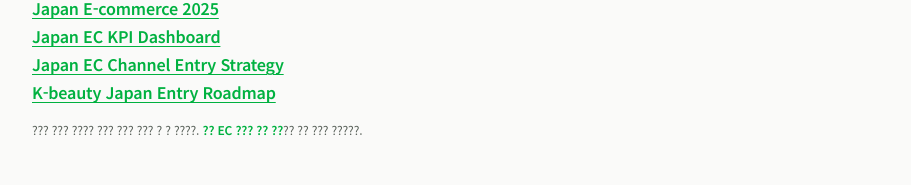
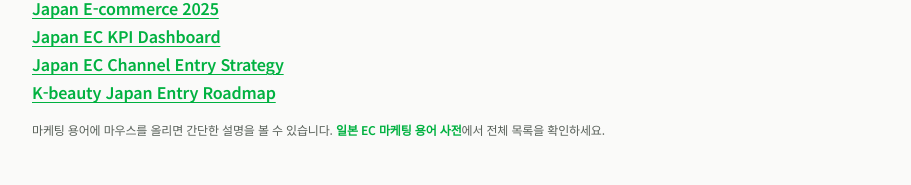
Before and after one commit to idc04158/-collaboticket-website, a Next.js app: page /insights/ai-shopping-commerce-japan-2026 in a window 1280 px wide. Shown: the part 4180-4365 px from the top of the page, without its empty margins (184-1095 px from the left). Built offline with nearby package versions, Linux system fonts and the light colour scheme; no server answers.

Commit message:
Fix corrupted Korean text in glossary tooltip UI.
Co-authored-by: Cursor <cursoragent@cursor.com>

```diff
--- a/components/insights/insight-glossary-body.tsx
+++ b/components/insights/insight-glossary-body.tsx
@@ -80,7 +80,7 @@ export function InsightGlossaryBody({ html, slug, className }: Props) {
     <>
       <section
         ref={sectionRef}
-        aria-label="??? ??"
+        aria-label="리포트 본문"
         className={className}
         dangerouslySetInnerHTML={{ __html: html }}
       />
@@ -96,7 +96,7 @@ export function InsightGlossaryBody({ html, slug, className }: Props) {
             <p className="glossary-tooltip-label">{tooltip.label}</p>
             <p className="glossary-tooltip-def">{tooltip.definition}</p>
             <Link href={getGlossaryHref(tooltip.id)} className="glossary-tooltip-link">
-              ?? ???? ??? ??
+              용어 사전에서 자세히 보기 →
             </Link>
           </div>,
           document.body,
@@ -104,11 +104,11 @@ export function InsightGlossaryBody({ html, slug, className }: Props) {
 
       {slug !== MARKETING_GLOSSARY_SLUG && (
         <p className="mt-4 text-xs text-muted-foreground">
-          ??? ??? ???? ??? ??? ??? ? ? ????.{" "}
+          마케팅 용어에 마우스를 올리면 간단한 설명을 볼 수 있습니다.{" "}
           <Link href={getGlossaryHref()} className="font-semibold text-brand underline-offset-4 hover:underline">
-            ?? EC ??? ?? ??
+            일본 EC 마케팅 용어 사전
           </Link>
-          ?? ?? ??? ?????.
+          에서 전체 목록을 확인하세요.
         </p>
       )}
     </>
```
